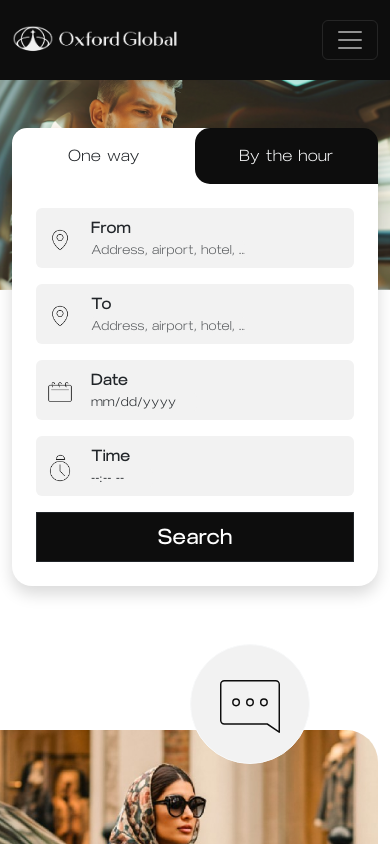
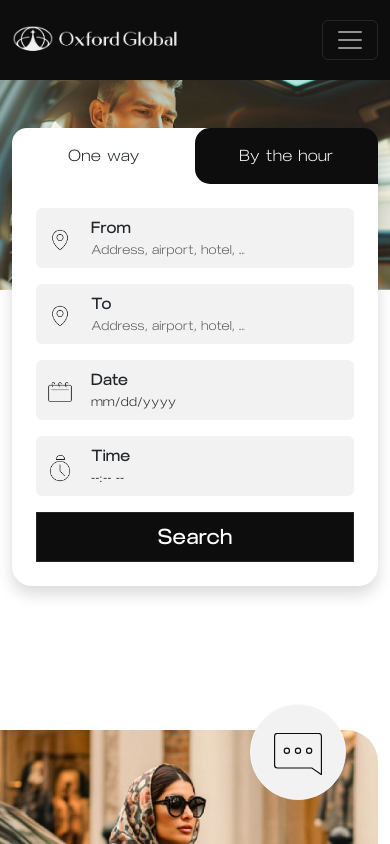
Before and after one commit to zebra76966/oxfordglobal, a React (Create React App) app: page / in a window 390 px wide. Shown: the top 844 px of the page. Built offline with nearby package versions, Linux system fonts and the light colour scheme.

Commit message:
Reduced chatbox size

```diff
--- a/src/components/chatBox.js
+++ b/src/components/chatBox.js
@@ -15,7 +15,7 @@ export default function ChatBox() {
   };
 
   return (
-    <div style={{ position: "fixed", bottom: "5rem", right: "5rem", zIndex: 1050 }}>
+    <div className="chatBoxWrapper" style={{ position: "fixed", zIndex: 1050 }}>
       {isOpen ? (
         <motion.div initial={{ opacity: 0, y: 20 }} animate={{ opacity: 1, y: 0 }} transition={{ duration: 0.2, delay: 0.2 }}>
           <Card className="ChatBox rounded-4 border-0" style={{ boxShadow: "10px -7px 18px rgba(0, 0, 0, 0.15)" }}>
@@ -53,7 +53,12 @@ export default function ChatBox() {
           </Card>
         </motion.div>
       ) : (
-        <Button variant="light" className="d-flex align-items-center justify-content-center bg-light" onClick={() => setIsOpen(true)} style={{ width: "120px", height: "120px", borderRadius: "50%" }}>
+        <Button
+          variant="light"
+          className="d-flex align-items-center justify-content-center bg-light ChatBoxIcon"
+          onClick={() => setIsOpen(true)}
+          style={{ width: "120px", height: "120px", borderRadius: "50%" }}
+        >
           <img src="/icons/svgs/chat.svg" className="mt-1" height={53} />
         </Button>
       )}
--- a/src/components/master.css
+++ b/src/components/master.css
@@ -153,8 +153,17 @@ h6 {
 }
 
 .ChatBox {
-  max-width: 521.83px;
-  height: 634px;
+  max-width: 515.83px;
+  height: 624px;
+}
+
+.ChatBoxIcon {
+  scale: 0.8;
+}
+
+.chatBoxWrapper {
+  bottom: 5rem;
+  right: 5rem;
 }
 
 @media (min-width: 1300px) {
@@ -185,6 +194,16 @@ h6 {
   }
   .modlImg {
     height: 421px !important;
+  }
+  .ChatBox {
+    scale: 0.9;
+  }
+  .ChatBoxIcon {
+    scale: 0.8;
+  }
+  .chatBoxWrapper {
+    bottom: 2rem;
+    right: 2rem;
   }
 }
 
```
